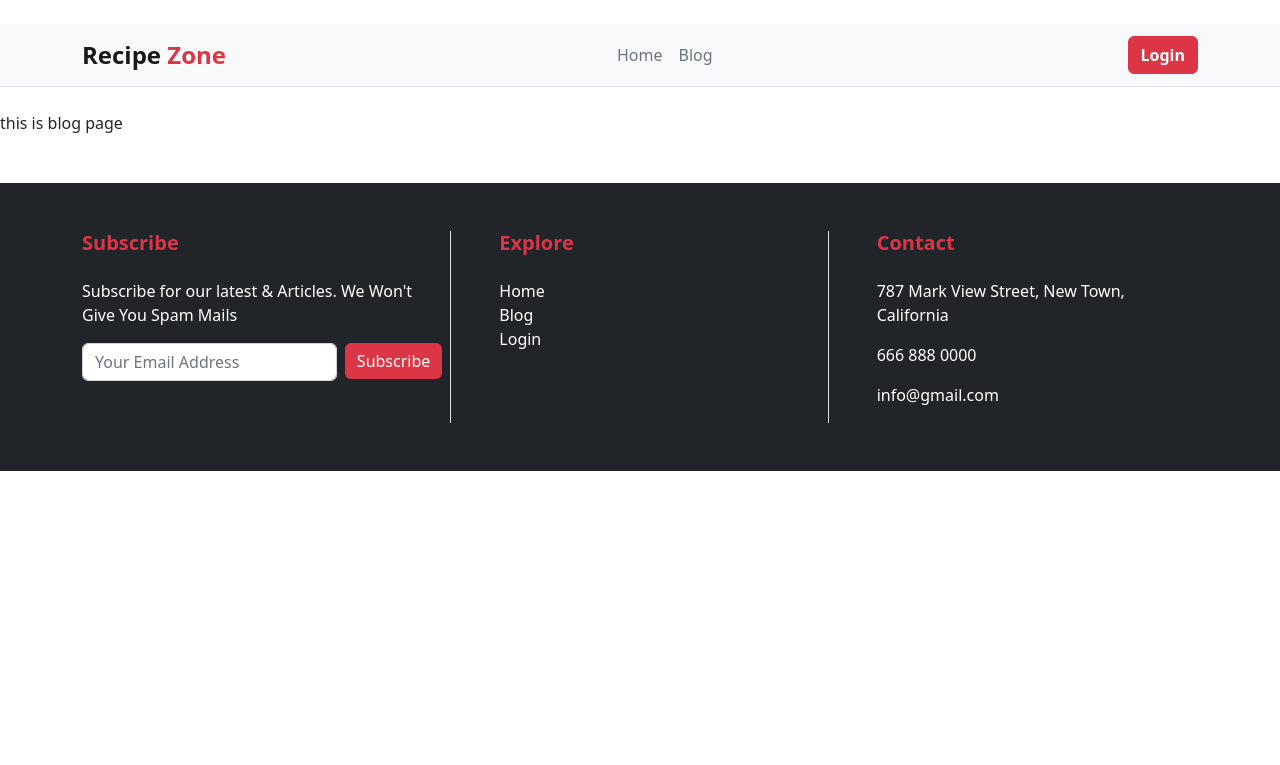
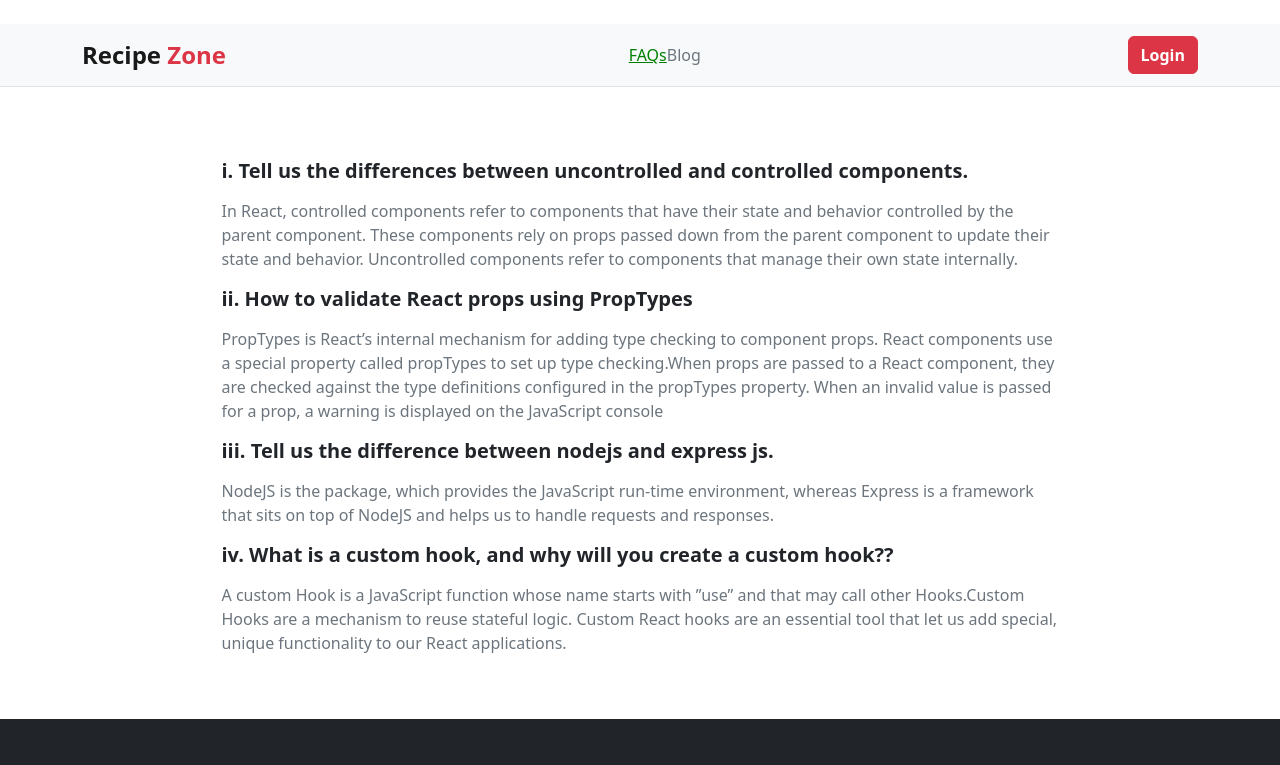
Before and after one commit to Tasneemnur/chef-recipe-hunter, a React (Vite) app: page /blog in a window 1280 px wide. Shown: the top 765 px of the page. Built offline with nearby package versions, Linux system fonts and the light colour scheme; no server answers.

Commit message:
a spinner is showing while loading the data and blog section added.

```diff
--- a/index.html
+++ b/index.html
@@ -4,7 +4,7 @@
     <meta charset="UTF-8" />
     <link rel="icon" type="image/svg+xml" href="/vite.svg" />
     <meta name="viewport" content="width=device-width, initial-scale=1.0" />
-    <title>Food Recipe Zone</title>
+    <title>Recipe Zone</title>
   </head>
   <body>
     <div id="root"></div>
--- /dev/null
+++ b/src/PrivateRoute/PrivateRoute.jsx
@@ -0,0 +1,20 @@
+import React, { useContext } from 'react';
+import { Spinner } from 'react-bootstrap';
+import { Navigate, useLocation } from 'react-router-dom';
+import { AuthContext } from '../providers/AuthProvider';
+
+const PrivateRoute = ({children}) => {
+    const {user, loading} = useContext(AuthContext);
+    const location = useLocation();
+    console.log('user in private route', user);
+    if(loading){
+        return <div className='d-flex justify-content-center align-items-center'> <Spinner animation="border" variant="danger"  />
+    </div> }
+
+    if(user){
+        return children;
+    }
+    return <Navigate state={{from: location}} to="/login" replace></Navigate>;
+};
+
+export default PrivateRoute;
--- a/src/Shared/Header/Header.jsx
+++ b/src/Shared/Header/Header.jsx
@@ -1,44 +1,73 @@
-import Container from 'react-bootstrap/Container';
-import Nav from 'react-bootstrap/Nav';
-import React, { useContext } from 'react';
-import Navbar from 'react-bootstrap/Navbar';
-import { Link } from 'react-router-dom';
-import person from '../../assets/user-2.png'
-import { Button } from 'react-bootstrap';
-import { AuthContext } from '../../providers/AuthProvider';
+import Container from "react-bootstrap/Container";
+import Nav from "react-bootstrap/Nav";
+import React, { useContext } from "react";
+import Navbar from "react-bootstrap/Navbar";
+import { Link, NavLink } from "react-router-dom";
+import person from "../../assets/user-2.png";
+import { Button } from "react-bootstrap";
+import { AuthContext } from "../../providers/AuthProvider";
 const Header = () => {
-  const {user, logout} = useContext(AuthContext);
+  const { user, logout } = useContext(AuthContext);
 
   const handleLogout = () => {
     logout()
-    .then(result => {
-      console.log('logout successfully')
-    })
-    .catch(error => {
-      console.error(error)
-    })
-  }
+      .then((result) => {
+        console.log("logout successfully");
+      })
+      .catch((error) => {
+        console.error(error);
+      });
+  };
 
   return (
     <div>
-      <Navbar bg="light" expand="lg" className='my-4 border-bottom'>
+      <Navbar bg="light" expand="lg" className="my-4 border-bottom">
         <Container>
-          <Navbar.Brand className='fw-bold fs-4' href="#home">Recipe <span className='text-danger'>Zone</span> </Navbar.Brand>
+          <Navbar.Brand className="fw-bold fs-4" href="#home">
+            Recipe <span className="text-danger">Zone</span>{" "}
+          </Navbar.Brand>
           <Navbar.Toggle aria-controls="basic-navbar-nav" />
-          <Navbar.Collapse id="basic-navbar-nav" >
+          <Navbar.Collapse id="basic-navbar-nav">
             <Nav className="mx-auto">
-              <Link to="/" className='text-decoration-none text-secondary me-3'>Home</Link>
-              <Link to="/blog" className='text-decoration-none text-secondary me-3'>Blog</Link>
+              <NavLink
+                to="/"
+                style={(isActive) => ({
+                  color: isActive ? "green" : "blue",
+                })}
+              >
+                FAQs
+              </NavLink>
+              <Link
+                to="/blog"
+                className="text-decoration-none text-secondary me-3"
+              >
+                Blog
+              </Link>
             </Nav>
           </Navbar.Collapse>
-          {
-            user ? <div>
-            <img src={person} alt="" srcset="" style={{height: "50px"}}/>
-            <Button onClick={handleLogout} variant='danger' className='ms-4 fw-semibold'>Logout</Button>
-          </div> : <Link to="/login"><Button variant='danger' className='ms-4 fw-semibold'>Login</Button></Link>
-          }
-
-
+          {user ? (
+            <div>
+              <img
+                src={person}
+                alt=""
+                srcset=""
+                style={{ height: "50px", width: "50px" }}
+              />
+              <Button
+                onClick={handleLogout}
+                variant="danger"
+                className="ms-4 fw-semibold"
+              >
+                Logout
+              </Button>
+            </div>
+          ) : (
+            <Link to="/login">
+              <Button variant="danger" className="ms-4 fw-semibold">
+                Login
+              </Button>
+            </Link>
+          )}
         </Container>
       </Navbar>
     </div>
--- a/src/components/Blog/Blog.jsx
+++ b/src/components/Blog/Blog.jsx
@@ -1,10 +1,22 @@
 import React from 'react';
+import { Container } from 'react-bootstrap';
 
 const Blog = () => {
     return (
-        <div>
-            this is blog page
+        <Container>
+        <div className='d-flex justify-content-center align-items-center my-5 pt-4'>
+        <div className='w-75'>
+            <h5 className='fw-bold'>i. Tell us the differences between uncontrolled and controlled components.</h5>
+            <p className='text-muted my-3'>In React, controlled components refer to components that have their state and behavior controlled by the parent component. These components rely on props passed down from the parent component to update their state and behavior. Uncontrolled components refer to components that manage their own state internally.</p>
+            <h5 className='fw-bold'>ii. How to validate React props using PropTypes</h5>
+            <p className='text-muted my-3'>PropTypes is React’s internal mechanism for adding type checking to component props. React components use a special property called propTypes to set up type checking.When props are passed to a React component, they are checked against the type definitions configured in the propTypes property. When an invalid value is passed for a prop, a warning is displayed on the JavaScript console</p>
+            <h5 className='fw-bold'>iii. Tell us the difference between nodejs and express js.</h5>
+            <p className='text-muted my-3'>NodeJS is the package, which provides the JavaScript run-time environment, whereas Express is a framework that sits on top of NodeJS and helps us to handle requests and responses.</p>
+            <h5 className='fw-bold'>iv. What is a custom hook, and why will you create a custom hook??</h5>
+            <p className='text-muted my-3'>A custom Hook is a JavaScript function whose name starts with ”use” and that may call other Hooks.Custom Hooks are a mechanism to reuse stateful logic. Custom React hooks are an essential tool that let us add special, unique functionality to our React applications.</p>
         </div>
+        </div>
+        </Container>
     );
 };
 
--- a/src/components/ChefSection/ChefSection.jsx
+++ b/src/components/ChefSection/ChefSection.jsx
@@ -1,20 +1,32 @@
-import React, { useEffect, useState } from 'react';
+import React, { useContext, useEffect, useState } from 'react';
+import { Spinner } from 'react-bootstrap';
+import { AuthContext } from '../../providers/AuthProvider';
 import Chef from '../Chef/Chef';
 
 const ChefSection = () => {
+    const {loading} = useContext(AuthContext)
     const [chefs, setChefs] = useState([]);
+
     useEffect(()=>{
         fetch('http://localhost:5000/chefs')
         .then(res => res.json())
-        .then(data => setChefs(data))
+        .then(data => {
+            setChefs(data)
+            setLoading(false)
+            })
         .catch(error => console.error(error))
     }, [])
+
+
     return (
         <div>
             <h2 className='text-center my-4 fw-bold'>Our <span className='text-danger'>Chefs</span></h2>
             <div className='row row-cols-1 row-cols-md-3 gap-3 justify-content-center'>
+                {
+                    loading ? <Spinner animation="border" variant="danger"></Spinner> :  chefs.map(chef => <Chef key={chef.id} chef={chef}></Chef> )
+                }
             {
-                chefs.map(chef => <Chef key={chef.id} chef={chef}></Chef> )
+
             }
             </div>
 
--- a/src/components/ErrorPage/ErrorPage.jsx
+++ b/src/components/ErrorPage/ErrorPage.jsx
@@ -1,11 +1,24 @@
-import React from 'react';
+import React from "react";
+import { Button } from "react-bootstrap";
+import { Link, useRouteError } from "react-router-dom";
+import errorImg from "../../assets/error.jpg"
 
 const ErrorPage = () => {
-    return (
+  const { error, status } = useRouteError();
+  return (
+    <>
+    <div className=" d-flex justify-content-center my-5 align-items-center">
+
+        <img src={errorImg} style={{height:"600px",width:"600px"}}alt="" srcset="" className="rounded-circle me-5" />
         <div>
-            <h1>This is error page</h1>
+
+            <h1 className="fw-bolder fs-1">Error<span className="text-danger"> {status || 404} </span></h1>
+            <p className="my-4 fw-semibold text-muted">{error?.message}</p>
+            <Link to="/" className="text-decoration-none"><Button className="bg-danger border-0 fw-bold ">Back to Homepage</Button></Link>
         </div>
-    );
+    </div>
+    </>
+  );
 };
 
 export default ErrorPage;
--- a/src/main.jsx
+++ b/src/main.jsx
@@ -11,6 +11,7 @@ import Login from "./components/Login/Login";
 import Registration from "./components/Registration/registration";
 import AuthProvider from "./providers/AuthProvider";
 import Blog from "./components/Blog/Blog";
+import PrivateRoute from "./PrivateRoute/PrivateRoute";
 
 const router = createBrowserRouter([
   {
@@ -24,7 +25,7 @@ const router = createBrowserRouter([
       },
       {
         path: "/recipes/:id",
-        element: <ChefRecipes></ChefRecipes>,
+        element: <PrivateRoute><ChefRecipes></ChefRecipes></PrivateRoute>,
         loader: ({params}) => fetch(`http://localhost:5000/chefs/${params.id}`)
       },
       {
--- a/src/providers/AuthProvider.jsx
+++ b/src/providers/AuthProvider.jsx
@@ -11,27 +11,33 @@ const gitHubProvider = new GithubAuthProvider();
 
 const AuthProvider = ({children}) => {
     const [user, setUser] = useState(null);
+    const [loading, setLoading] = useState(true);
 
     const createUser = (email, password) =>{
+        setLoading(true);
         return createUserWithEmailAndPassword(auth, email, password)
     }
     const login = (email, password) =>{
+        setLoading(true);
         return signInWithEmailAndPassword(auth, email, password)
     }
     const googleLogin = () =>{
+        setLoading(true);
         return signInWithPopup(auth, provider)
     }
     const gitHubLogin = () =>{
+        setLoading(true);
         return signInWithPopup(auth, gitHubProvider)
     }
     const logout = () => {
+        setLoading(true);
         return signOut(auth)
     }
 
      useEffect(()=>{
         const unsubscribe = onAuthStateChanged(auth, (loggedUser) =>{
-            console.log(loggedUser)
-            setUser(loggedUser)
+            setUser(loggedUser);
+            setLoading(false)
         })
         return ()=>{
              unsubscribe()
@@ -39,6 +45,7 @@ const AuthProvider = ({children}) => {
 
      }, [])
     const authInfo = {
+        loading,
         user,
         createUser,
         login,
```
Also changed, not shown: src/components/Login/Login.jsx (+7 -2 lines), src/assets/error.jpg (added).
